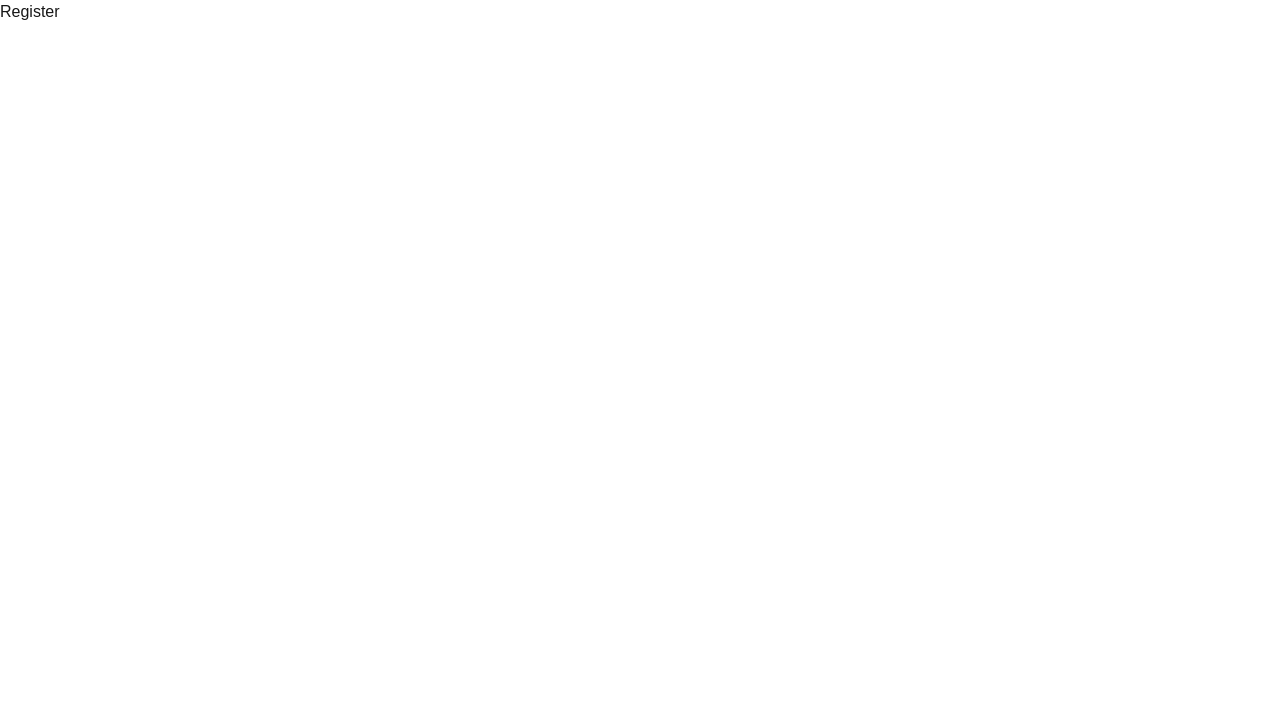
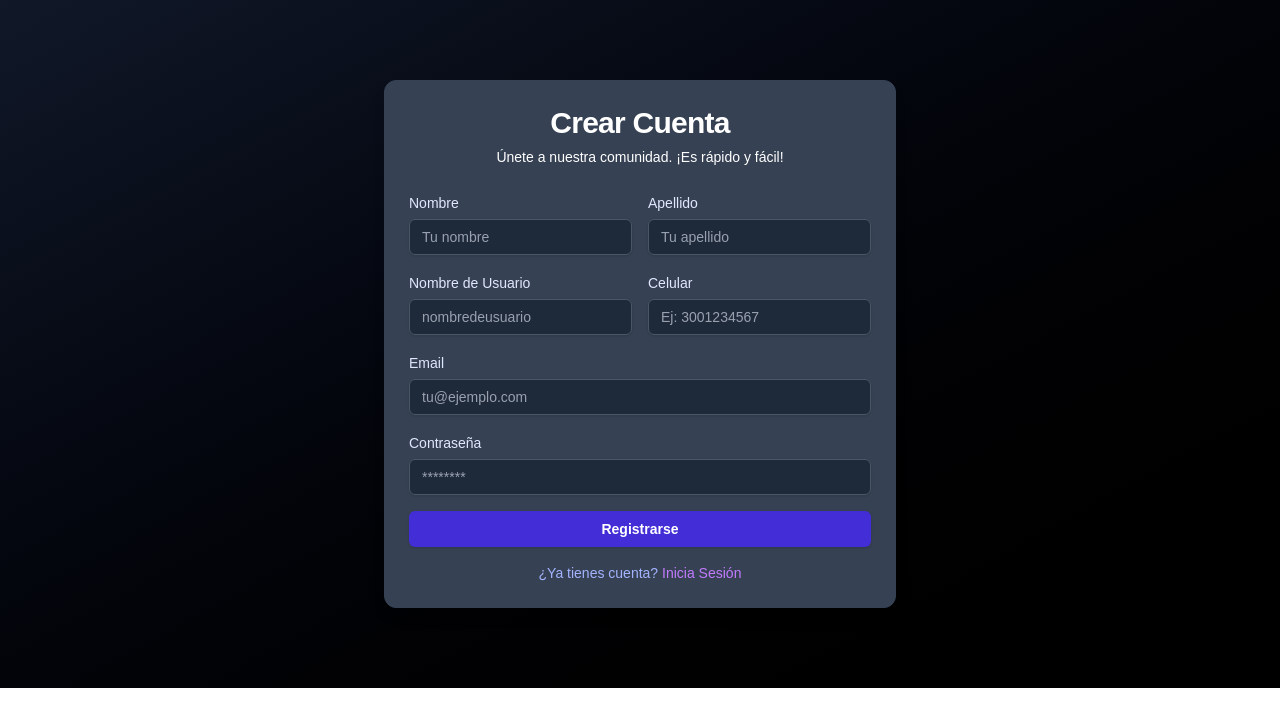
Before and after one commit to ValenGu1t0/instaguera, a Next.js app in the folder frontend/: page /register in a window 1280 px wide. Shown: the top 726 px of the page. Built offline with nearby package versions, Linux system fonts and the light colour scheme; no server answers.

Commit message:
Update Register

```diff
--- a/frontend/package.json
+++ b/frontend/package.json
@@ -17,6 +17,7 @@
     "next": "^15.5.3",
     "react": "19.1.0",
     "react-dom": "19.1.0",
+    "sonner": "^2.0.7",
     "tailwind-merge": "^3.3.1",
     "zustand": "^5.0.8"
   },
--- a/frontend/src/app/login/page.tsx
+++ b/frontend/src/app/login/page.tsx
@@ -8,6 +8,7 @@ import { Button } from "@/components/ui/button";
 import { Input } from "@/components/ui/input";
 import { Label } from "@/components/ui/label";
 import { Card, CardContent, CardDescription, CardHeader, CardTitle } from "@/components/ui/card";
+import { toast } from "sonner";
 
 const API_URL = process.env.NEXT_PUBLIC_API_URL;
 
@@ -24,8 +25,8 @@ export default function LoginPage() {
   const handleSubmit = async (e: React.FormEvent) => {
 
     e.preventDefault();
-    setLoading(true);    // Activar loading
-    setError("");       // Limpiar errores previos
+    setLoading(true);
+    setError("");
 
     try {
       const res = await fetch(`${API_URL}/auth/login`, {
@@ -42,18 +43,17 @@ export default function LoginPage() {
       const data: AuthResponse = await res.json();
 
       login(data.token, data.user);
-
       console.log(data.user);
-
-      router.push("/"); // home o lo que sea que quiera despues je
+      toast.success("Usuario logueado correctamente!")
+      router.push("/");             // home o lo que sea que quiera despues je
 
     } catch (err) {
 
-      setError("Credenciales inválidas");
       console.error(err);
+      toast.error("Credenciales inválidas")
 
     } finally {
-      setLoading(false); // Desactivar loading
+      setLoading(false);
     }
   };
 
@@ -61,13 +61,11 @@ export default function LoginPage() {
 
     <div className="flex flex-col justify-center items-center w-screen h-screen bg-gradient-to-br from-gray-900 to-black p-4">
 
-      <h2 className="text-3xl font-semibold my-12 italic text-indigo-700">Instaguera</h2>
-
-      <Card className="w-full max-w-md bg-opacity-10 my-8 bg-gray-700 backdrop-filter backdrop-blur-lg border border-gray-700 text-white shadow-lg">
+      <Card className="w-full p-2 my-16 max-w-md bg-opacity-10 bg-gray-700 backdrop-filter backdrop-blur-lg border border-gray-700 text-white shadow-lg">
 
         <CardHeader className="text-center">
-          <CardTitle className="text-3xl font-bold text-gray-100">Iniciar Sesión</CardTitle>
-          <CardDescription className="text-gray-300">
+          <CardTitle className="text-3xl font-bold text-white">Iniciar Sesión</CardTitle>
+          <CardDescription className="text-white">
             Ingresa tus credenciales para acceder a tu cuenta.
           </CardDescription>
         </CardHeader>
--- a/frontend/src/app/register/page.tsx
+++ b/frontend/src/app/register/page.tsx
@@ -1,19 +1,211 @@
+"use client";
 
+import { useState } from "react";
+import { useRouter } from "next/navigation";
+import { Button } from "@/components/ui/button";
+import { Input } from "@/components/ui/input";
+import { Label } from "@/components/ui/label";
+import { Card, CardContent, CardDescription, CardHeader, CardTitle } from "@/components/ui/card";
+import { toast } from "sonner";
+
+const API_URL = process.env.NEXT_PUBLIC_API_URL;
 
 export default function Register() {
 
+    const [nombre, setNombre] = useState("");
+    const [apellido, setApellido] = useState("");
+    const [celular, setCelular] = useState("");
+    const [username, setUsername] = useState("");
+    const [email, setEmail] = useState("");
+    const [password, setPassword] = useState("");
+    const [error, setError] = useState("");
+    const [loading, setLoading] = useState(false);
+    const router = useRouter();
 
+    // POST Registro
+    const handleSubmit = async (e: React.FormEvent) => {
 
+        e.preventDefault();
+        setLoading(true);
+        setError("");
+
+        try {
+            const res = await fetch(`${API_URL}/auth/register`, {
+                method: "POST",
+                headers: { "Content-Type": "application/json" },
+                body: JSON.stringify({
+                nombre,
+                apellido,
+                celular,
+                username,
+                email,
+                password,
+                role: "CLIENTE", // Fijado como CLIENTE por defecto, según tu comentario
+                }),
+            });
+
+            if (!res.ok) {
+                const errorData = await res.json();
+                throw new Error(errorData.message || "Error al registrar usuario");
+            }
+
+            // Podria mejorarlo a loguear automaticamente con el register..
+            toast.success("Usuario creado correctamente! Ahora, logueate!")
+            router.push("/login?success=true");
+
+        } catch (err) {
+            setError("Error al registrar. Intenta de nuevo.");
+            console.error(err);
+
+        } finally {
+            setLoading(false);
+        }
+    };
 
     return (
+        <div className="flex flex-col justify-center items-center w-screen bg-gradient-to-br from-gray-900 to-black p-4">
 
-        <div>
+            <Card className="w-full my-16 max-w-lg bg-opacity-10 bg-gray-700 backdrop-filter backdrop-blur-lg border border-gray-700 text-white shadow-lg">
 
-            <h1>
-                Register
-            </h1>
+                <CardHeader className="text-center">
+                <CardTitle className="text-3xl font-bold text-white">Crear Cuenta</CardTitle>
+                <CardDescription className="text-white">
+                    Únete a nuestra comunidad. ¡Es rápido y fácil!
+                </CardDescription>
+                </CardHeader>
 
+                <CardContent>
+                    {/* Campos del Form */}
+                    <form onSubmit={handleSubmit} className="space-y-4">
+
+                        {/* Nombre Apellido */}
+                        <div className="grid grid-cols-1 md:grid-cols-2 gap-4">
+                        {/* Nombre */}
+                        <div>
+                            <Label htmlFor="nombre" className="text-indigo-100">
+                            Nombre
+                            </Label>
+                            <Input
+                            id="nombre"
+                            type="text"
+                            value={nombre}
+                            onChange={(e) => setNombre(e.target.value)}
+                            placeholder="Tu nombre"
+                            required
+                            className="mt-1 bg-gray-800 border-gray-600 text-white placeholder-gray-400 focus:border-violet-500 focus:ring-violet-500"
+                            />
+                        </div>
+
+                        {/* Apellido */}
+                        <div>
+                            <Label htmlFor="apellido" className="text-indigo-100">
+                            Apellido
+                            </Label>
+                            <Input
+                            id="apellido"
+                            type="text"
+                            value={apellido}
+                            onChange={(e) => setApellido(e.target.value)}
+                            placeholder="Tu apellido"
+                            required
+                            className="mt-1 bg-gray-800 border-gray-600 text-white placeholder-gray-400 focus:border-violet-500 focus:ring-violet-500"
+                            />
+                        </div>
+                        </div>
+
+                        {/* Username Celular */}
+                        <div className="grid grid-cols-1 md:grid-cols-2 gap-4">
+                            {/* Username */}
+                            <div>
+                            <Label htmlFor="username" className="text-indigo-100">
+                                Nombre de Usuario
+                            </Label>
+                            <Input
+                                id="username"
+                                type="text"
+                                value={username}
+                                onChange={(e) => setUsername(e.target.value)}
+                                placeholder="nombredeusuario"
+                                required
+                                className="mt-1 bg-gray-800 border-gray-600 text-white placeholder-gray-400 focus:border-violet-500 focus:ring-violet-500"
+                            />
+                            </div>
+
+                            {/* Celular */}
+                            <div>
+                            <Label htmlFor="celular" className="text-indigo-100">
+                                Celular
+                            </Label>
+                            <Input
+                                id="celular"
+                                type="tel" // Tipo 'tel' para móviles
+                                value={celular}
+                                onChange={(e) => setCelular(e.target.value)}
+                                placeholder="Ej: 3001234567"
+                                required
+                                className="mt-1 bg-gray-800 border-gray-600 text-white placeholder-gray-400 focus:border-violet-500 focus:ring-violet-500"
+                            />
+                            </div>
+                        </div>
+
+                        {/* Email */}
+                        <div>
+                        <Label htmlFor="email" className="text-indigo-100">
+                            Email
+                        </Label>
+                        <Input
+                            id="email"
+                            type="email"
+                            value={email}
+                            onChange={(e) => setEmail(e.target.value)}
+                            placeholder="tu@ejemplo.com"
+                            required
+                            className="mt-1 bg-gray-800 border-gray-600 text-white placeholder-gray-400 focus:border-violet-500 focus:ring-violet-500"
+                        />
+                        </div>
+
+                        {/* Contraseña */}
+                        <div>
+                        <Label htmlFor="password" className="text-indigo-100">
+                            Contraseña
+                        </Label>
+                        <Input
+                            id="password"
+                            type="password"
+                            value={password}
+                            onChange={(e) => setPassword(e.target.value)}
+                            placeholder="********"
+                            required
+                            className="mt-1 bg-gray-800 border-gray-600 text-white placeholder-gray-400 focus:border-violet-500 focus:ring-violet-500"
+                        />
+                        </div>
+
+                        {error && (
+                        <p className="text-red-300 text-sm text-center" role="alert">
+                            {error}
+                        </p>
+                        )}
+
+                        {/* Submit */}
+                        <Button
+                        type="submit"
+                        className="w-full bg-indigo-700 hover:bg-indigo-900 cursor-pointer text-white font-semibold py-2 rounded-md transition-colors duration-300"
+                        disabled={loading}
+                        >
+                        {loading ? "Registrando..." : "Registrarse"}
+                        </Button>
+                    </form>
+
+                    {/* Login */}
+                    <p className="mt-4 text-center text-indigo-300 text-sm">
+                        ¿Ya tienes cuenta?{" "}
+                        <a href="/login" className="text-purple-400 hover:underline">
+                        Inicia Sesión
+                        </a>
+                    </p>
+                </CardContent>
+            </Card>
 
         </div>
-    )
+    );
 }
```
Also changed, not shown: 1 other file (tests, documents, lock files or other folders).
